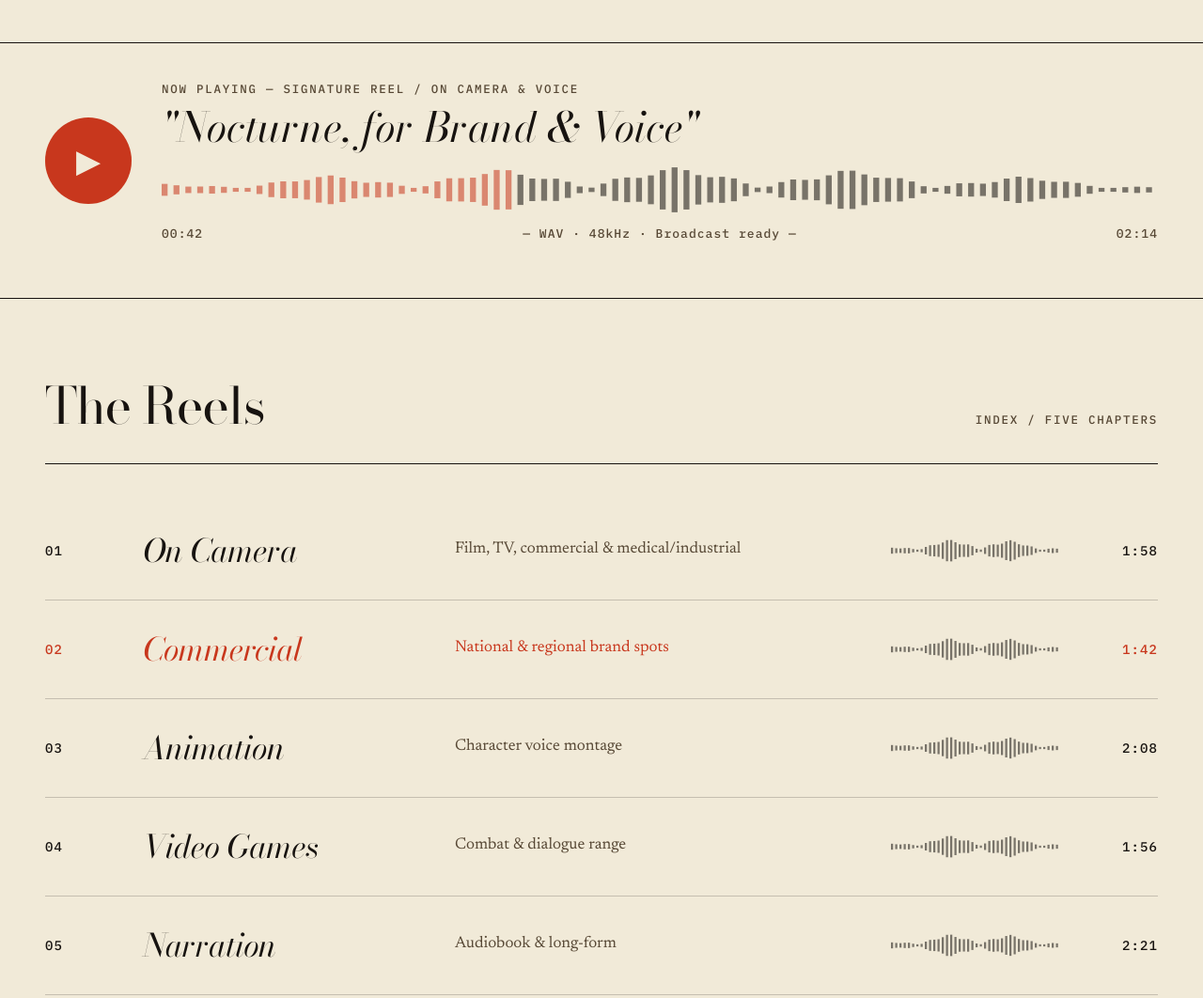
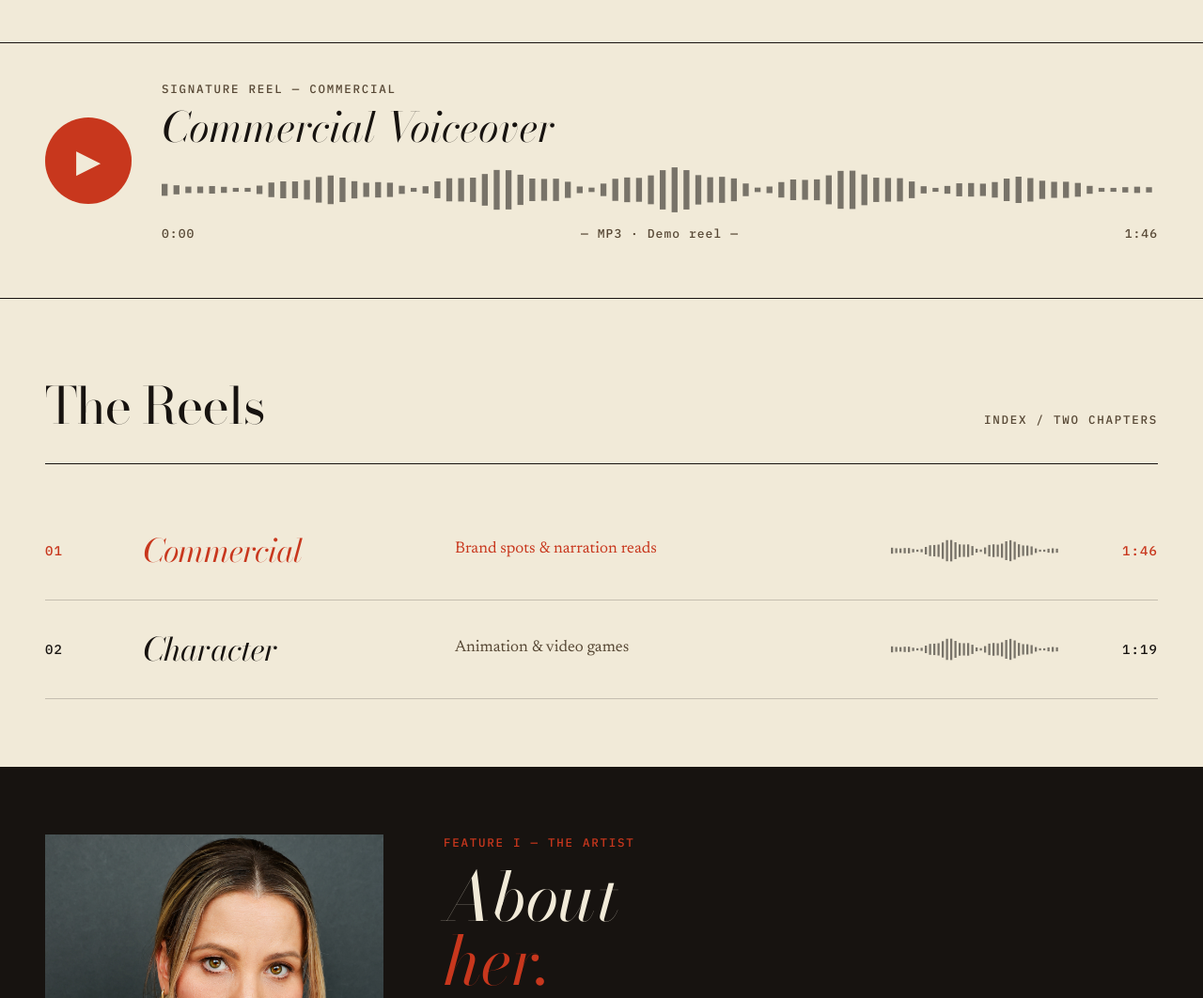
Before and after one commit to sweendav/voice-actor-site, a plain HTML site: page index.html in a window 1280 px wide. Shown: the part 1014-2076 px from the top of the page at 94% size. Drawn offline with nearby package versions, Linux system fonts and the light colour scheme.

Commit message:
Wire reels to real audio; collapse to Commercial and Character
The five reels were placeholders from the design mockup with invented
runtimes. Only two recordings exist, so the index now lists what is
actually there: Commercial (1:46) and Character (1:19), the latter
covering animation and video games.

The signature player now drives a real <audio> element rather than a
decorative animation — it plays the active reel, and the waveform
tracks playback position and is click-to-seek.

Co-Authored-By: Claude Opus 4.8 <noreply@anthropic.com>

```diff
--- a/index.html
+++ b/index.html
@@ -367,15 +367,16 @@
     <div class="player-row">
       <button class="play-btn" id="playBtn" aria-label="Play signature reel" aria-pressed="false">▶</button>
       <div class="player-info">
-        <div class="kicker">Now Playing — Signature Reel / On Camera &amp; Voice</div>
-        <div class="player-title">"Nocturne, for Brand &amp; Voice"</div>
-        <svg class="waveform" data-bars="84" data-accent-frac="0.35" height="52" preserveAspectRatio="none" aria-hidden="true"></svg>
+        <div class="kicker" id="playerKicker">Now Playing — Signature Reel / Commercial</div>
+        <div class="player-title" id="playerTitle">Commercial Voiceover</div>
+        <svg class="waveform" id="heroWave" data-bars="84" height="52" preserveAspectRatio="none" aria-hidden="true"></svg>
         <div class="player-times">
-          <span>00:42</span>
-          <span>— WAV · 48kHz · Broadcast ready —</span>
-          <span>02:14</span>
+          <span id="playerCur">0:00</span>
+          <span id="playerFmt">— MP3 · Demo reel —</span>
+          <span id="playerDur">1:46</span>
         </div>
       </div>
+      <audio id="reelAudio" preload="metadata"></audio>
     </div>
   </section>
 
@@ -383,7 +384,7 @@
   <section class="reels" id="reels">
     <div class="section-head">
       <h2>The Reels</h2>
-      <span class="kicker" style="margin:0">Index / Five Chapters</span>
+      <span class="kicker" style="margin:0">Index / Two Chapters</span>
     </div>
     <div id="reelList"></div>
   </section>
@@ -518,43 +519,125 @@
     return svg;
   }
 
-  function setWaveformState(svg, playing) {
-    svg.classList.toggle('playing', !!playing);
+  // Paint a waveform: bars left of `progress` (0..1) read as accent, the rest as base.
+  function paintWaveform(svg, progress, active) {
     var rects = svg.querySelectorAll('rect');
     for (var i = 0; i < rects.length; i++) {
-      rects[i].setAttribute('opacity', playing ? 0.95 : 0.55);
+      var played = rects.length ? (i / rects.length) < progress : false;
+      rects[i].setAttribute('fill', played ? T.accent : T.ink);
+      rects[i].setAttribute('opacity', active ? (played ? 0.95 : 0.4) : 0.55);
     }
   }
+
+  function setWaveformState(svg, isPlaying) {
+    svg.classList.toggle('playing', !!isPlaying);
+  }
+
+  function fmtTime(sec) {
+    if (!isFinite(sec) || sec < 0) sec = 0;
+    var m = Math.floor(sec / 60), s = Math.floor(sec % 60);
+    return m + ':' + (s < 10 ? '0' : '') + s;
+  }
+
+  // ---- Reels ----
+  var reelData = [
+    { id: 'comm', no: '01', label: 'Commercial', dur: '1:46',
+      desc: 'Brand spots &amp; narration reads', title: 'Commercial Voiceover',
+      src: 'assets/reel-commercial.mp3' },
+    { id: 'char', no: '02', label: 'Character', dur: '1:19',
+      desc: 'Animation &amp; video games', title: 'Character Voiceover',
+      src: 'assets/reel-character.mp3' }
+  ];
+  var activeReel = 'comm';
 
   // ---- Signature reel player ----
   var playing = false;
   var playBtn = document.getElementById('playBtn');
-  var heroWave = document.querySelector('.player .waveform');
+  var heroWave = document.getElementById('heroWave');
+  var audio = document.getElementById('reelAudio');
+  var elKicker = document.getElementById('playerKicker');
+  var elTitle = document.getElementById('playerTitle');
+  var elCur = document.getElementById('playerCur');
+  var elDur = document.getElementById('playerDur');
   buildWaveform(heroWave);
 
+  function current() {
+    return reelData.filter(function (r) { return r.id === activeReel; })[0];
+  }
+
+  function progress() {
+    return (audio.duration && isFinite(audio.duration))
+      ? audio.currentTime / audio.duration : 0;
+  }
+
   function renderHero() {
+    var r = current();
+    var p = progress();
     playBtn.textContent = playing ? '⏸' : '▶';
     playBtn.classList.toggle('playing', playing);
     playBtn.setAttribute('aria-pressed', String(playing));
+    playBtn.setAttribute('aria-label', (playing ? 'Pause ' : 'Play ') + r.label + ' reel');
+    elKicker.textContent = (playing ? 'Now Playing' : 'Signature Reel') + ' — ' + r.label;
+    elTitle.textContent = r.title;
+    elCur.textContent = fmtTime(audio.currentTime);
+    elDur.textContent = (audio.duration && isFinite(audio.duration))
+      ? fmtTime(audio.duration) : r.dur;
+    paintWaveform(heroWave, p, playing);
     setWaveformState(heroWave, playing);
-    // reel waveforms follow the active reel + global playing state
-    reelData.forEach(function (r) {
-      if (r.wave) setWaveformState(r.wave, playing && r.id === activeReel);
+    reelData.forEach(function (x) {
+      var on = x.id === activeReel;
+      x.el.classList.toggle('active', on);
+      paintWaveform(x.wave, on ? p : 0, playing && on);
+      setWaveformState(x.wave, playing && on);
     });
   }
-  playBtn.addEventListener('click', function () { playing = !playing; renderHero(); });
+
+  function loadReel(id, autoplay) {
+    var wasSame = id === activeReel;
+    activeReel = id;
+    if (!wasSame) {
+      audio.src = current().src;
+      audio.currentTime = 0;
+    }
+    if (autoplay) {
+      audio.play().then(function () {
+        playing = true; renderHero();
+      })['catch'](function () {
+        playing = false; renderHero();
+      });
+    } else {
+      renderHero();
+    }
+  }
+
+  playBtn.addEventListener('click', function () {
+    if (playing) { audio.pause(); }
+    else { loadReel(activeReel, true); }
+  });
+
+  audio.addEventListener('play', function () { playing = true; renderHero(); });
+  audio.addEventListener('pause', function () { playing = false; renderHero(); });
+  audio.addEventListener('timeupdate', renderHero);
+  audio.addEventListener('loadedmetadata', renderHero);
+  audio.addEventListener('ended', function () {
+    playing = false; audio.currentTime = 0; renderHero();
+  });
+  audio.addEventListener('error', function () {
+    playing = false;
+    elTitle.textContent = current().title + ' — unavailable';
+    renderHero();
+  });
+
+  // Seek by clicking the hero waveform
+  heroWave.addEventListener('click', function (e) {
+    if (!audio.duration || !isFinite(audio.duration)) return;
+    var box = heroWave.getBoundingClientRect();
+    audio.currentTime = Math.max(0, Math.min(1, (e.clientX - box.left) / box.width)) * audio.duration;
+    renderHero();
+  });
 
   // ---- Reels index ----
-  var reelData = [
-    { id: 'ocam', no: '01', label: 'On Camera',   dur: '1:58', desc: 'Film, TV, commercial & medical/industrial' },
-    { id: 'comm', no: '02', label: 'Commercial',  dur: '1:42', desc: 'National & regional brand spots' },
-    { id: 'anim', no: '03', label: 'Animation',   dur: '2:08', desc: 'Character voice montage' },
-    { id: 'game', no: '04', label: 'Video Games', dur: '1:56', desc: 'Combat & dialogue range' },
-    { id: 'narr', no: '05', label: 'Narration',   dur: '2:21', desc: 'Audiobook & long-form' }
-  ];
-  var activeReel = 'comm';
   var list = document.getElementById('reelList');
-
   reelData.forEach(function (r) {
     var row = document.createElement('button');
     row.className = 'reel' + (r.id === activeReel ? ' active' : '');
@@ -569,20 +652,13 @@
     buildWaveform(svg);
     r.el = row; r.wave = svg;
     row.addEventListener('click', function () {
-      activeReel = r.id;
-      reelData.forEach(function (x) {
-        var on = x.id === activeReel;
-        x.el.classList.toggle('active', on);
-        // recolor bars for active/inactive
-        x.wave.querySelectorAll('rect').forEach(function (rect) {
-          var isAccentBar = rect.getAttribute('data-accent-bar') === '1';
-          rect.setAttribute('fill', on ? T.accent : (isAccentBar ? T.accent : T.ink));
-        });
-        setWaveformState(x.wave, playing && on);
-      });
+      if (r.id === activeReel && playing) { audio.pause(); return; }
+      loadReel(r.id, true);
     });
     list.appendChild(row);
   });
+
+  audio.src = current().src;
 
   // ---- Range marquee (tripled for seamless -33.33% loop) ----
   var phrase =
```
Also changed, not shown: 2 other files.
